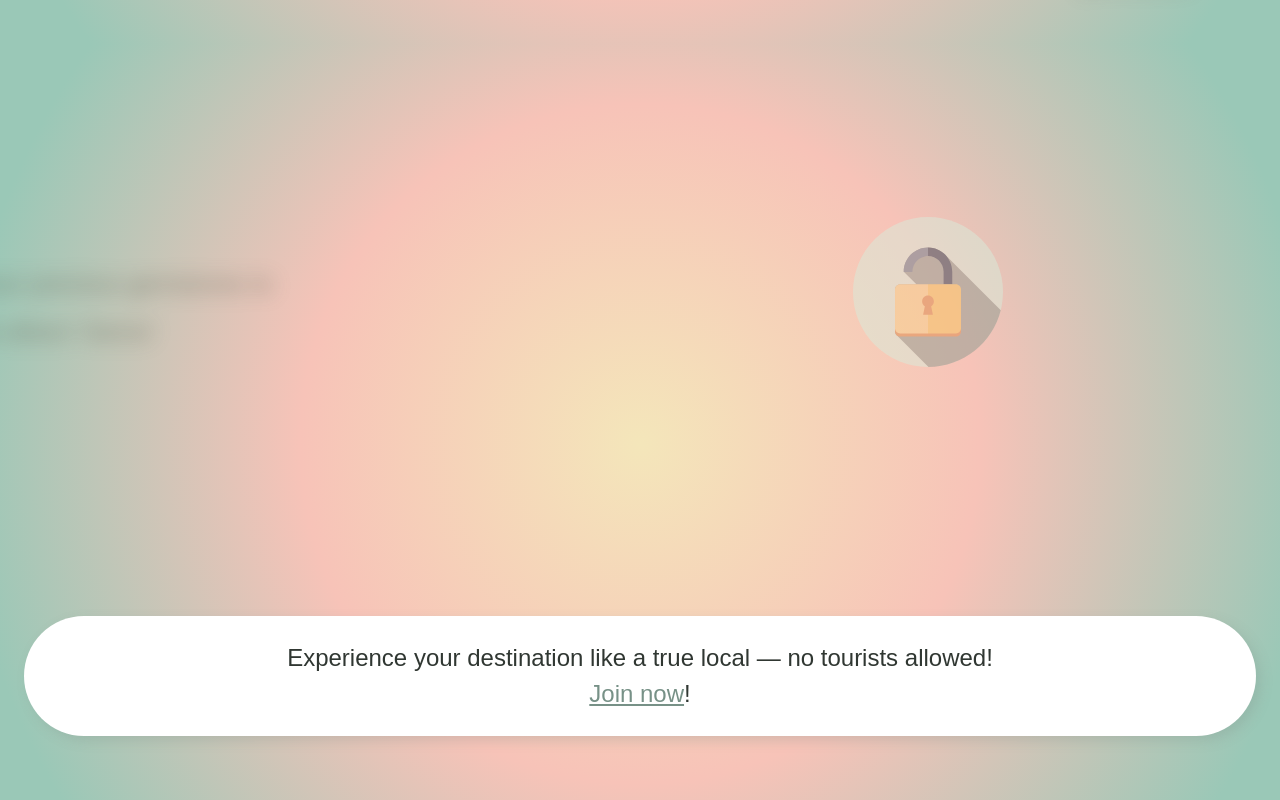
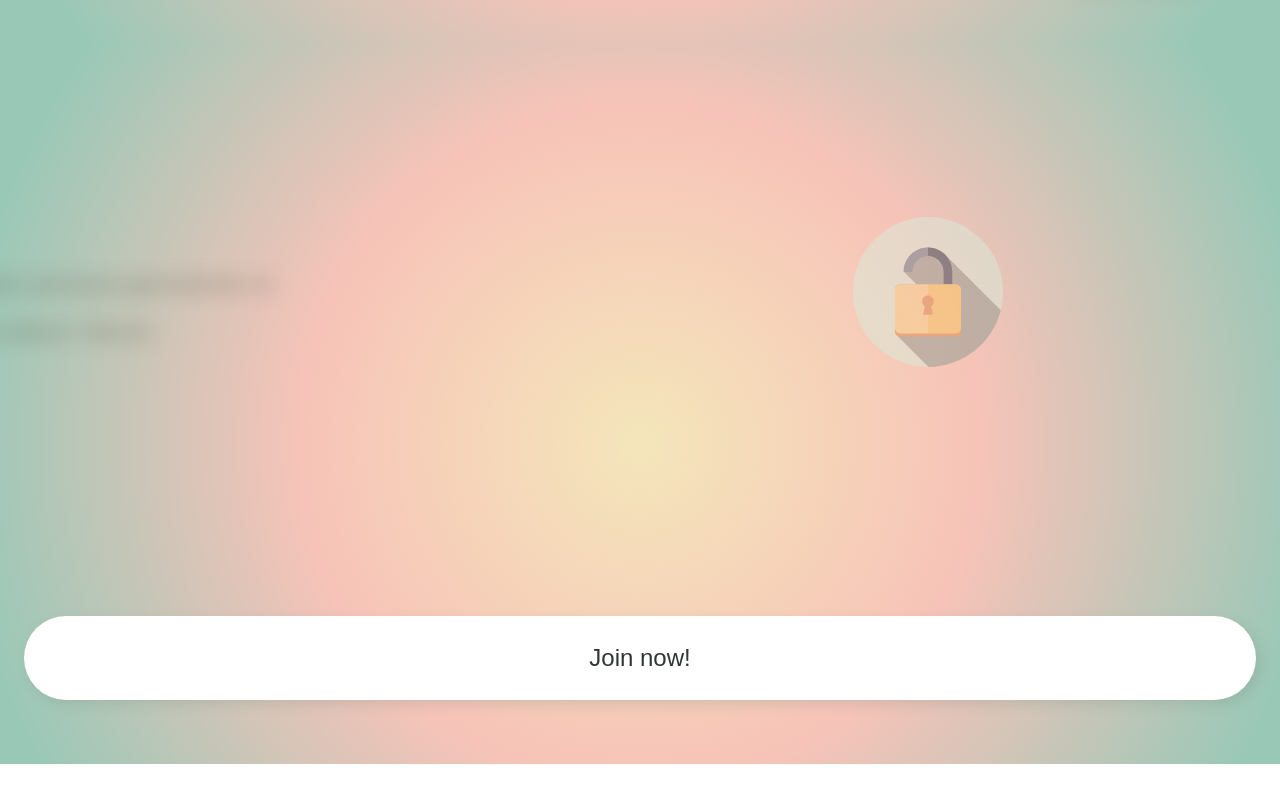
Before and after one commit to Ametrysinine/LocalGems, a React (Vite) app in the folder client/: page / in a window 1280 px wide. Shown: the part 1556-2356 px from the top of the page. After the commit the page ends 2320 px from the top, so only its background shows below. Built offline with nearby package versions, Linux system fonts and the light colour scheme; no server answers; a web font is replaced by a local one.

Commit message:
Comment out additional text

```diff
--- a/client/src/components/LandingFeatures.jsx
+++ b/client/src/components/LandingFeatures.jsx
@@ -42,8 +42,8 @@ const landingFeatures = function() {
       </article>
 
       <article className="features-signup">
-        Experience your destination like a true local — no tourists allowed! <br />
-        <u>Join now</u>!
+        {/* Experience your destination like a true local — no tourists allowed! <br /> */}
+        Join now!
       </article>
     </>
   );
```
